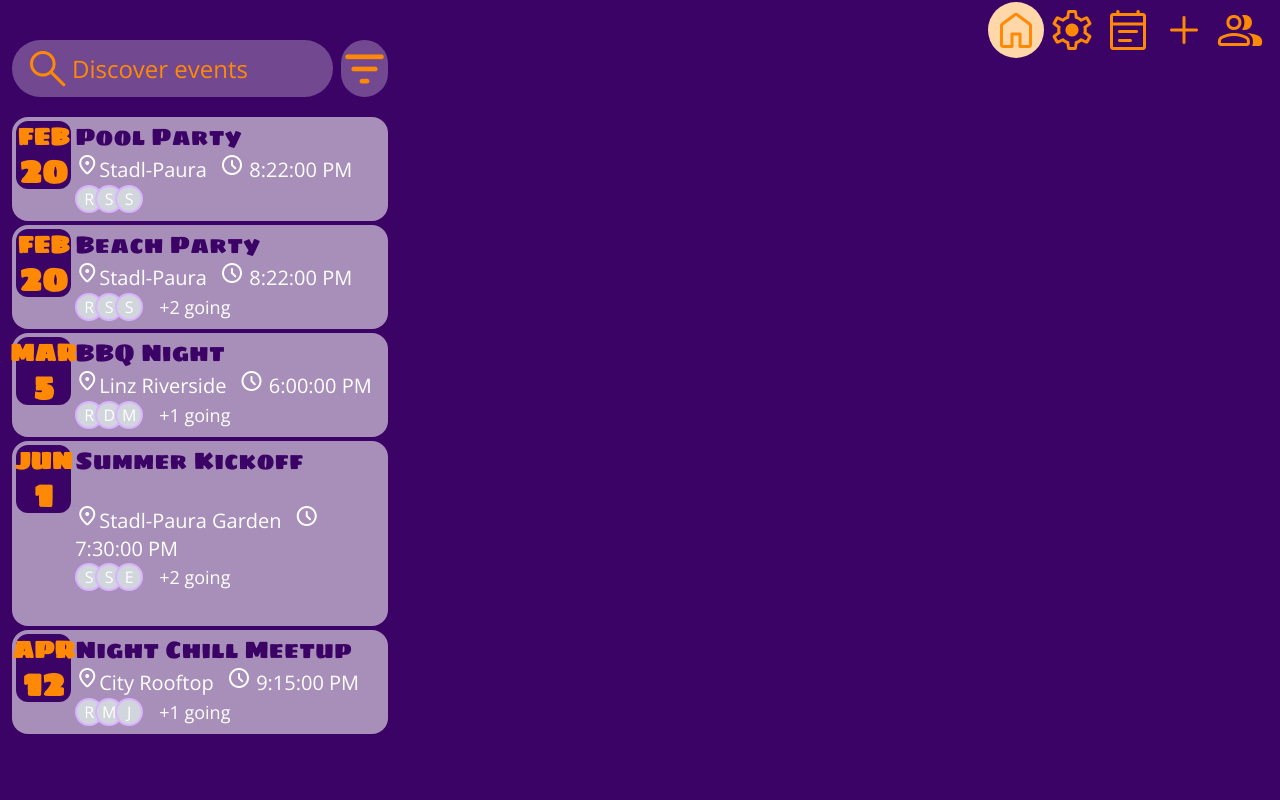
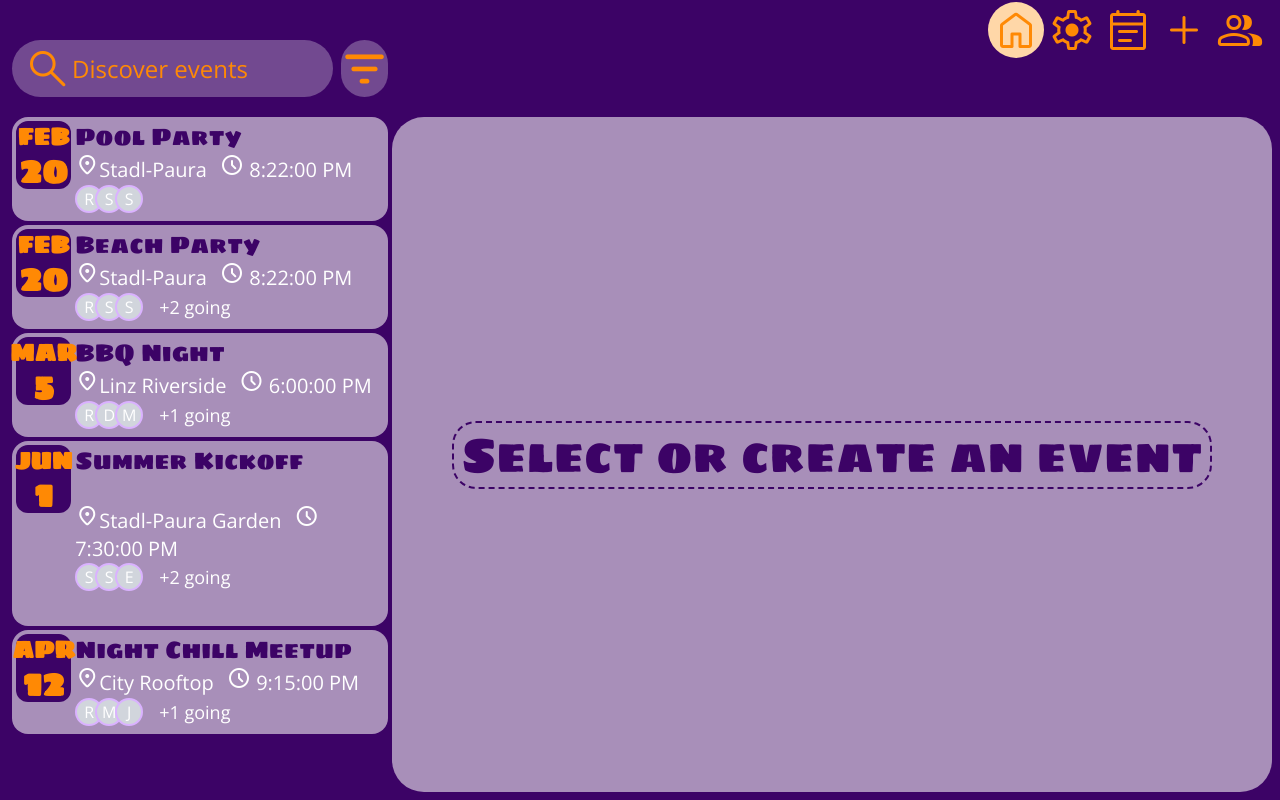
Before and after one commit to wallnerebecca/Eventbuddy, a website with bundled scripts: page index.html in a window 1280 px wide. Built offline with nearby package versions, Linux system fonts and the light colour scheme.

Commit message:
add home screen

```diff
--- a/js/model/model.js
+++ b/js/model/model.js
@@ -52,6 +52,7 @@ class EventBuddyModel extends EventTarget {
             })
         })
     }
+
     addUser({username, email}) {
         this.#users.push(new User(username, email));
         this.dispatchEvent(
--- a/js/views/eventbuddy-view.js
+++ b/js/views/eventbuddy-view.js
@@ -115,7 +115,14 @@ class EventBuddyView extends HTMLElement {
 
                 <event-list class="sm:block w-full h-full overflow-y-auto row-start-2 row-span-1 sm:row-span-2"></event-list>
 
+                <div id="home-screen" class="hidden sm:block row-start-1 row-span-2 sm:row-start-2 w-full h-full sm:col-start-2 pb-4 sm:pb-2">
+                    <div class="w-full h-full flex items-center justify-center bg-light-purple rounded-4xl">
+                        <span class="font-sigmar-one text-purple-950 text-5xl truncate rounded-3xl p-2 border-2 border-dashed border-purple-950">Select or create an event</span>
+                    </div>
+                </div>
+
                 <detailed-event-view class="hidden row-start-1 row-span-2 sm:row-start-2 w-full h-full sm:col-start-2 pb-4 sm:pb-2"></detailed-event-view>
+
 
                 <div id="add-event-or-tags" class="hidden row-start-1 row-span-2 sm:row-start-2 w-full h-full sm:col-start-2 pb-4 sm:pb-2">
                     <div class="h-full box-border pt-30 sm:pt-0 grid grid-rows-[auto_1fr]">
```
Also changed, not shown: styles/output.css.
